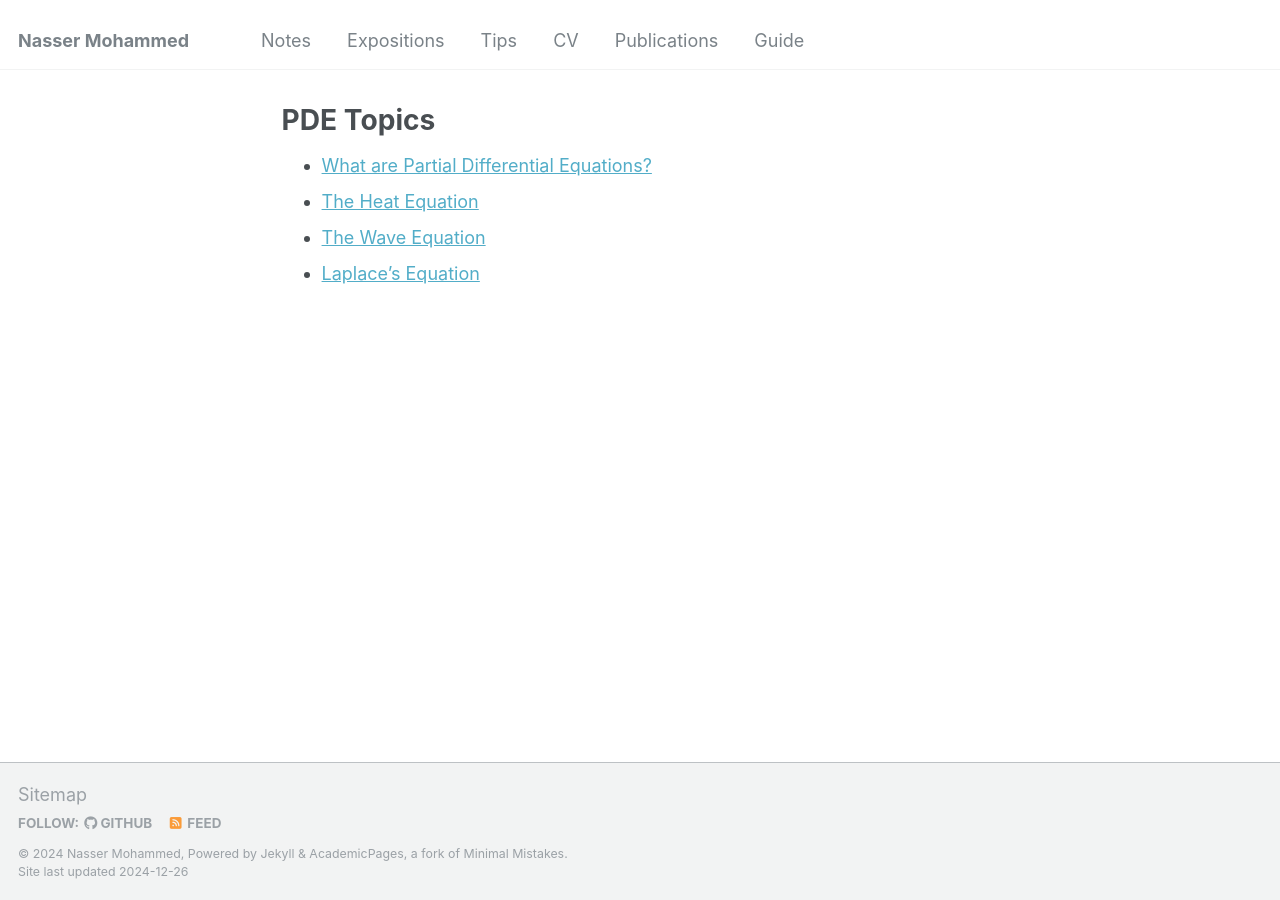
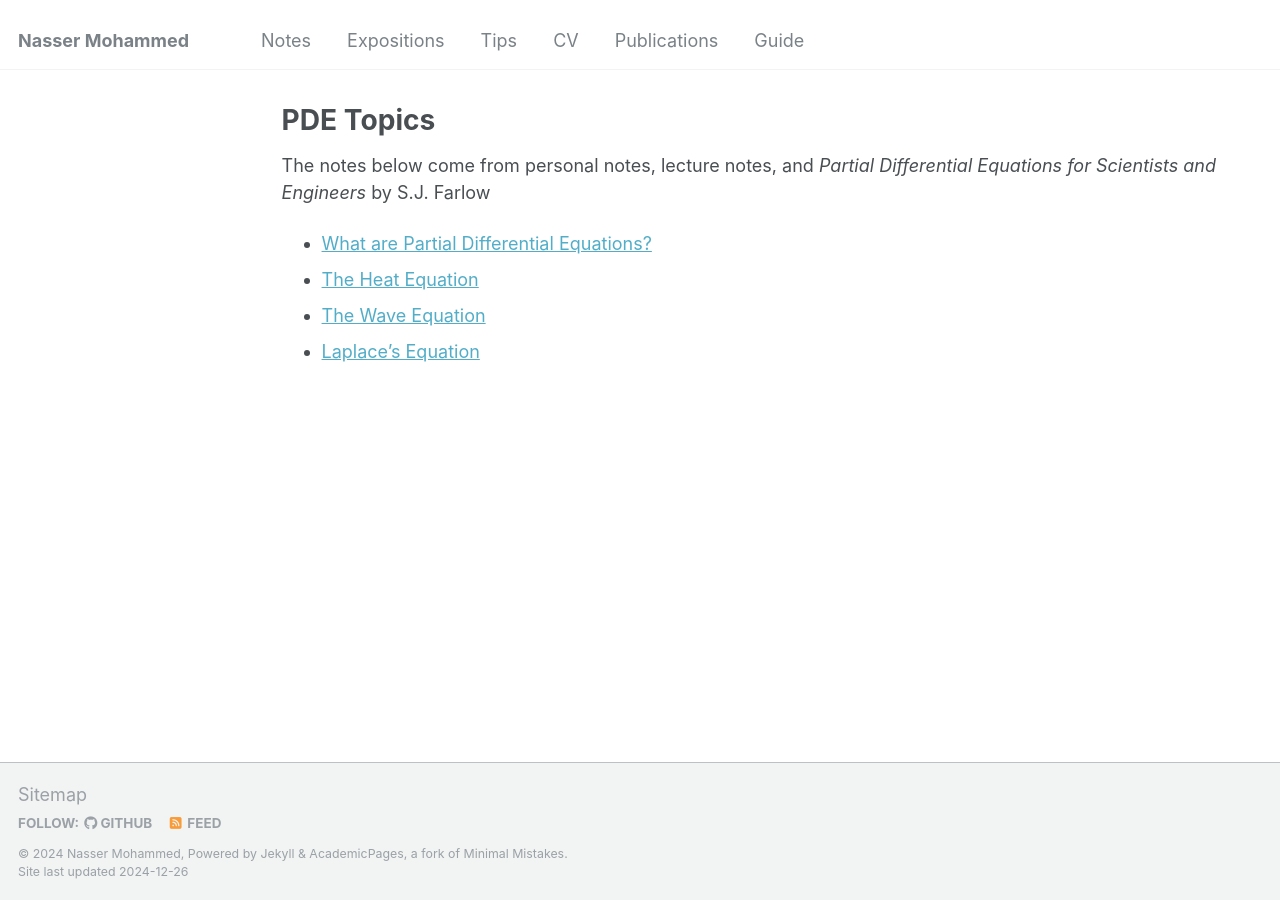
Before and after one commit to Nasser-Mohammed/Nasser-Mohammed.github.io, a Jekyll site: the page built from _pages/notes/pde/nav.md, in a window 1280 px wide. Built offline with Jekyll 4.4.1, drawn with Linux system fonts in a browser that asks for light colours.

Commit message:
Update nav.md

```diff
--- a/_pages/notes/pde/nav.md
+++ b/_pages/notes/pde/nav.md
@@ -4,7 +4,7 @@ title: "PDE Topics"
 permalink: /notes/pde/
 author_profile: false
 ---
-
+The notes below come from personal notes, lecture notes, and *Partial Differential Equations for Scientists and Engineers* by S.J. Farlow
 - [What are Partial Differential Equations?](intro2pde.md)
 - [The Heat Equation](heatequation.md)
 - [The Wave Equation](waveequation.md)
```
